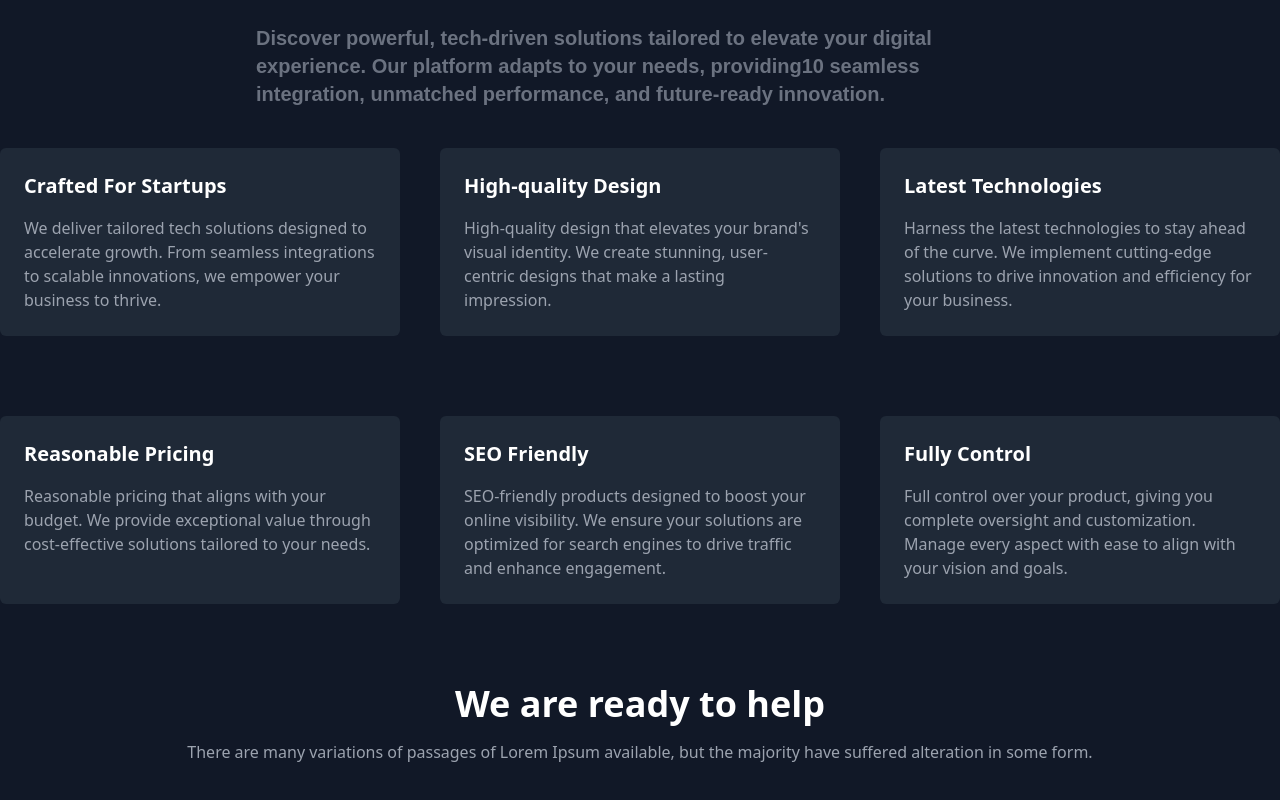
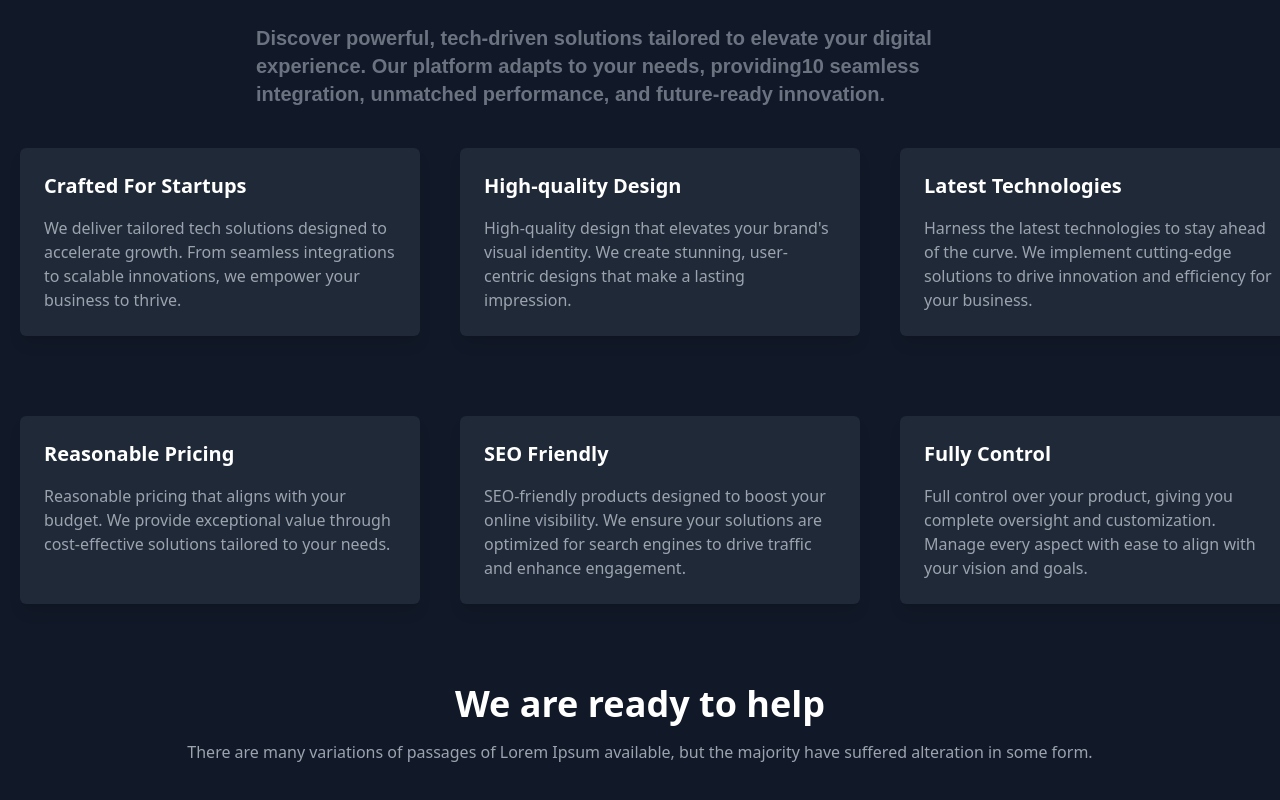
Before and after one commit to IqraFatimaaa/TechNets, a React (Vite) app in the folder Technet/: page / in a window 1280 px wide. Shown: the part 1012-1812 px from the top of the page. Built offline with nearby package versions, Linux system fonts and the light colour scheme; a web font is replaced by a local one.

Commit message:
COMPLETE FRONTEND

```diff
--- a/Technet/src/pages/home.jsx
+++ b/Technet/src/pages/home.jsx
@@ -29,8 +29,8 @@ const Home = () => {
           seamless integration, unmatched performance, and future-ready
           innovation.
         </p>
-        <div className="container mx-auto grid grid-cols-1 md:grid-cols-3 gap-10">
-          <div className="bg-gray-800 p-6 rounded-md">
+        <div className="container mx-auto grid grid-cols-1 md:grid-cols-3 gap-10 ml-5">
+          <div className="bg-gray-800 p-6 rounded-md transition-transform transform hover:scale-105 hover:shadow-[0_0_20px_#00FFFF] shadow-lg duration-300">
             <h3 className="text-xl font-bold mb-4 text-white">
               Crafted For Startups
             </h3>
@@ -40,7 +40,7 @@ const Home = () => {
               your business to thrive.
             </p>
           </div>
-          <div className="bg-gray-800 p-6 rounded-md">
+          <div className="bg-gray-800 p-6 rounded-md transition-transform transform hover:scale-105 hover:shadow-[0_0_20px_#00FFFF] shadow-lg duration-300">
             <h3 className="text-xl font-bold mb-4 text-white">
               High-quality Design
             </h3>
@@ -50,7 +50,7 @@ const Home = () => {
               impression.
             </p>
           </div>
-          <div className="bg-gray-800 p-6 rounded-md">
+          <div className="bg-gray-800 p-6 rounded-md transition-transform transform hover:scale-105 hover:shadow-[0_0_20px_#00FFFF] shadow-lg duration-300">
             <h3 className="text-xl font-bold mb-4 text-white">
               Latest Technologies
             </h3>
@@ -63,8 +63,8 @@ const Home = () => {
         </div>
       </div>
 
-      <div className="container mx-auto grid grid-cols-1 md:grid-cols-3 gap-10">
-        <div className="bg-gray-800 p-6 rounded-md">
+      <div className="container mx-auto grid grid-cols-1 md:grid-cols-3 gap-10 ml-5">
+        <div className="bg-gray-800 p-6 rounded-md transition-transform transform hover:scale-105 hover:shadow-[0_0_20px_#00FFFF] shadow-lg duration-300">
           <h3 className="text-xl font-bold mb-4 text-white">
             Reasonable Pricing
           </h3>
@@ -74,7 +74,7 @@ const Home = () => {
             needs.
           </p>
         </div>
-        <div className="bg-gray-800 p-6 rounded-md">
+        <div className="bg-gray-800 p-6 rounded-md transition-transform transform hover:scale-105 hover:shadow-[0_0_20px_#00FFFF] shadow-lg duration-300">
           <h3 className="text-xl font-bold mb-4 text-white">SEO Friendly</h3>
           <p className="text-gray-400">
             SEO-friendly products designed to boost your online visibility. We
@@ -82,7 +82,7 @@ const Home = () => {
             traffic and enhance engagement.
           </p>
         </div>
-        <div className="bg-gray-800 p-6 rounded-md">
+        <div className="bg-gray-800 p-6 rounded-md transition-transform transform hover:scale-105 hover:shadow-[0_0_20px_#00FFFF] shadow-lg duration-300">
           <h3 className="text-xl font-bold mb-4 text-white">Fully Control</h3>
           <p className="text-gray-400">
             Full control over your product, giving you complete oversight and
```
